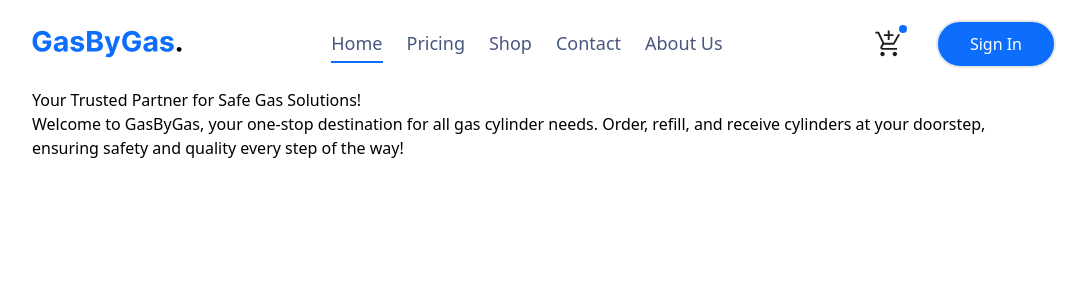
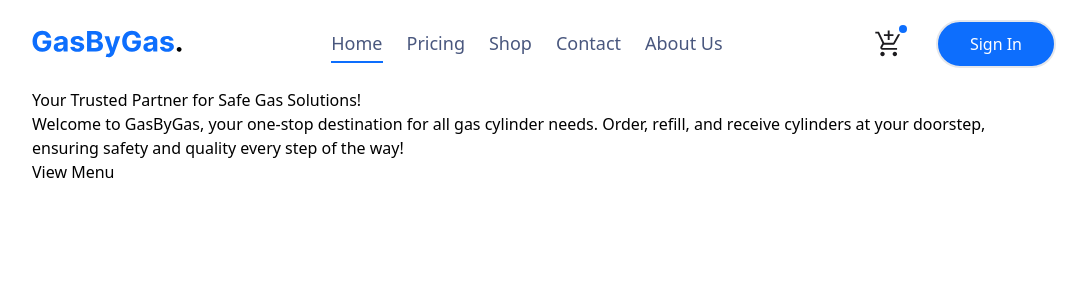
Before and after one commit to gasbygasplc/Supply-Chain-Management-for-Gas-By-Bas-PLC, a React (Vite) app in the folder frontend/: page / in a window 1280 px wide. Shown: the top 300 px of the page, without its empty margins (96-1183 px from the left). Built offline with nearby package versions, Linux system fonts and the light colour scheme.

Commit message:
[Add] Include 'View Menu' button in Header component for improved navigation

```diff
--- a/frontend/src/Components/Header.jsx
+++ b/frontend/src/Components/Header.jsx
@@ -14,6 +14,8 @@ const Header = () => {
               Welcome to GasByGas, your one-stop destination for all gas cylinder needs. Order, refill, and receive cylinders at your doorstep, ensuring safety and quality every step of the way!
             </p>
 
+            <button>View Menu</button>
+
         </div>
 
     </div>
```
